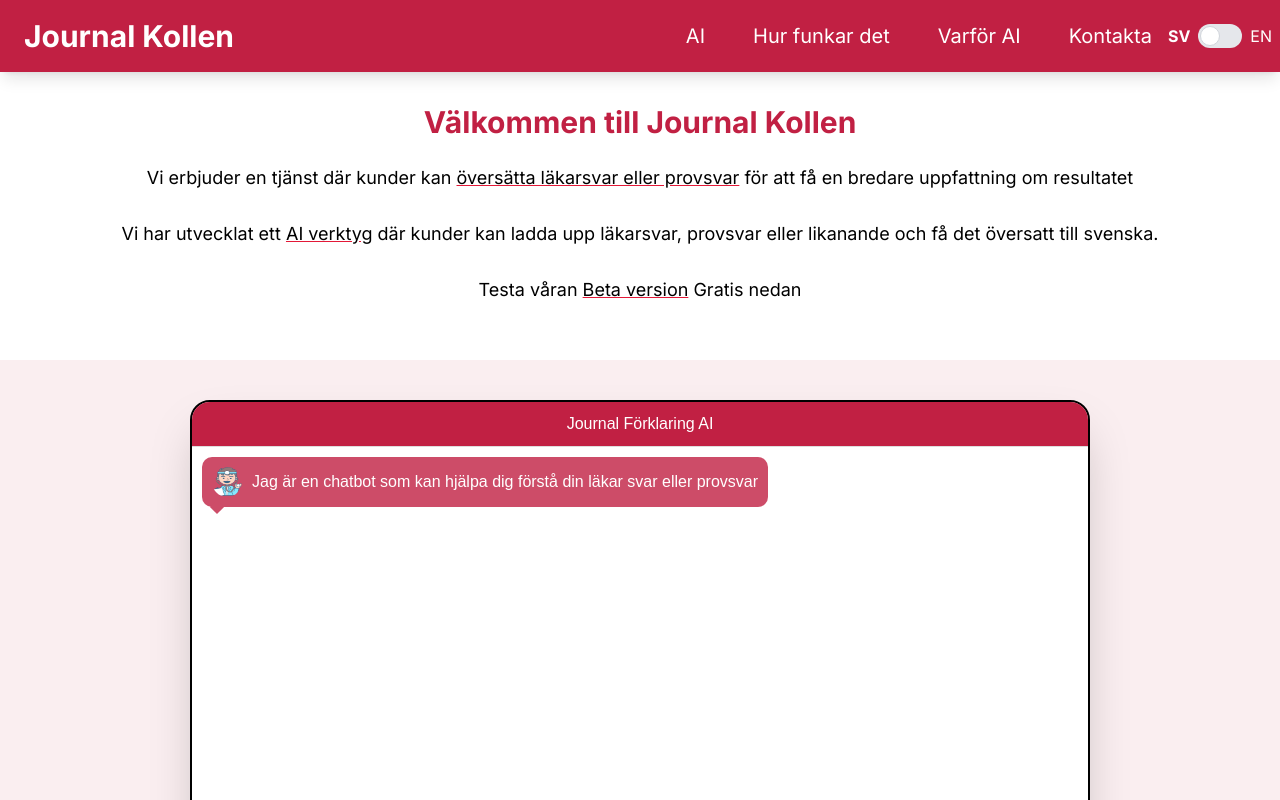
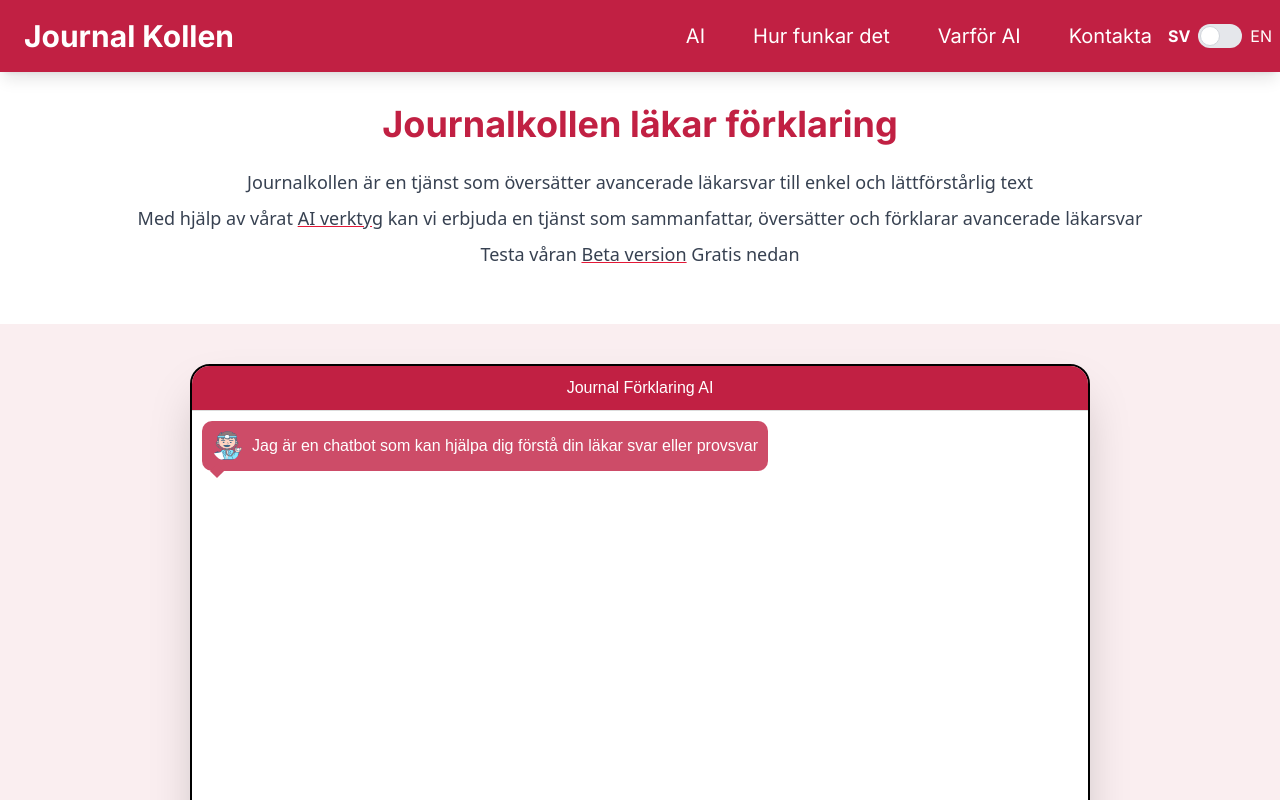
Before and after one commit to hugojohansson1021/JournalKollen, a Next.js app: page / in a window 1280 px wide. Shown: the top 800 px of the page. Built offline with nearby package versions, Linux system fonts and the light colour scheme.

Commit message:
Fix - UI

```diff
--- a/src/app/components/AiChat.tsx
+++ b/src/app/components/AiChat.tsx
@@ -156,6 +156,7 @@ const Chatbot: React.FC<ChatbotProps> = ({ apiEndpoint, botName = 'Journal Förk
           )}
           {error && <p style={{ color: 'red', alignSelf: 'center' }}>{error}</p>}
         </div>
+        <div className='text-gray-500 bg-white cursive text-center text-sm'> Svaret kan ta några sekunder  </div>
         <form onSubmit={handleSubmit} style={{ display: 'flex', borderTop: '1px solid #000', padding: '10px', backgroundColor: '#f5f5f5', color: '#666' }}>
           <textarea value={question} rows={3} onChange={(e) => setQuestion(e.target.value)} placeholder="Klistra in ditt läkarsvar här..." disabled={isLoading} style={{ flexGrow: 1, padding: '10px', marginRight: '10px', border: '1px solid #000000', borderRadius: '10px', fontSize: '16px' }} />
           <button type="submit" disabled={isLoading} style={{ padding: '5px 10px', fontSize: '16px', cursor: 'pointer', border: 'none', backgroundColor: '#c12043', color: 'white', borderRadius: '10px', opacity: isLoading ? 0.5 : 1 }}>
--- a/src/app/components/Header.tsx
+++ b/src/app/components/Header.tsx
@@ -12,15 +12,15 @@ const headercontainer: React.FC<{ isSwedish: boolean; setIsSwedish: React.Dispat
       descriptiontre: ' Try our Beta version free ',
     },
     sv: {
-      title: 'Välkommen till Journal Kollen',
+      title: 'Journalkollen läkar förklaring ',
       description: (
         <span>
-          Vi erbjuder en tjänst där kunder kan <span className="underline">översätta läkarsvar eller provsvar</span> för att få en bredare uppfattning om resultatet
+          Journalkollen är en tjänst som översätter avancerade läkarsvar till enkel och lättförstårlig text
         </span>
       ),
       descriptiontwo:(
         <span>
-          Vi har utvecklat ett <span className="underline"> AI verktyg</span> där kunder kan ladda upp läkarsvar, provsvar eller likanande och få det översatt till svenska.
+          Med hjälp av vårat <span className="underline">AI verktyg</span> kan vi erbjuda en tjänst som sammanfattar, översätter och förklarar avancerade läkarsvar
         </span>
       ),
       descriptiontre: (
@@ -42,7 +42,7 @@ const headercontainer: React.FC<{ isSwedish: boolean; setIsSwedish: React.Dispat
               whileInView={{ opacity: 1, y: 0 }}
               transition={{ duration: 0.6 }}
               viewport={{ once: true }}
-              className="text-3xl ml-5 mr-5 font-bold text-[#c12043] mb-6 opacity-25 "
+              className="text-4xl ml-5 mr-5 font-bold text-[#c12043] mb-6 opacity-25 "
             >
               {isSwedish ? textConfig.sv.title : textConfig.en.title}
             </motion.h2>
@@ -51,15 +51,32 @@ const headercontainer: React.FC<{ isSwedish: boolean; setIsSwedish: React.Dispat
               whileInView={{ opacity: 1, y: 0 }}
               transition={{ duration: 0.6, delay: 0.2 }}
               viewport={{ once: true }}
-              className="text-black mr-5 ml-5 text-lg mb-2 "
+              className="text-gray-700 mr-5 ml-5 text-lg mb-2 font-sans pr-24 pl-24"
             >
               {isSwedish ? textConfig.sv.description : textConfig.en.description}
-              <br />
-              <br />
+            <br />
+            </motion.h3>
+
+            <motion.h3
+              initial={{ opacity: 0, y: 50 }}
+              whileInView={{ opacity: 1, y: 0 }}
+              transition={{ duration: 0.6, delay: 0.2 }}
+              viewport={{ once: true }}
+              className="text-gray-700 mr-5 ml-5 text-lg mb-2 font-sans pr-24 pl-24"
+            >
               {isSwedish ? textConfig.sv.descriptiontwo : textConfig.en.descriptiontwo}
               <br />
-              <br />
+            </motion.h3>
+
+            <motion.h3
+              initial={{ opacity: 0, y: 50 }}
+              whileInView={{ opacity: 1, y: 0 }}
+              transition={{ duration: 0.6, delay: 0.2 }}
+              viewport={{ once: true }}
+              className="text-gray-700 mr-5 ml-5 text-lg mb-2 font-sans pr-24 pl-24"
+            >
               {isSwedish ? textConfig.sv.descriptiontre : textConfig.en.descriptiontre}
+
             </motion.h3>
 
 
```
